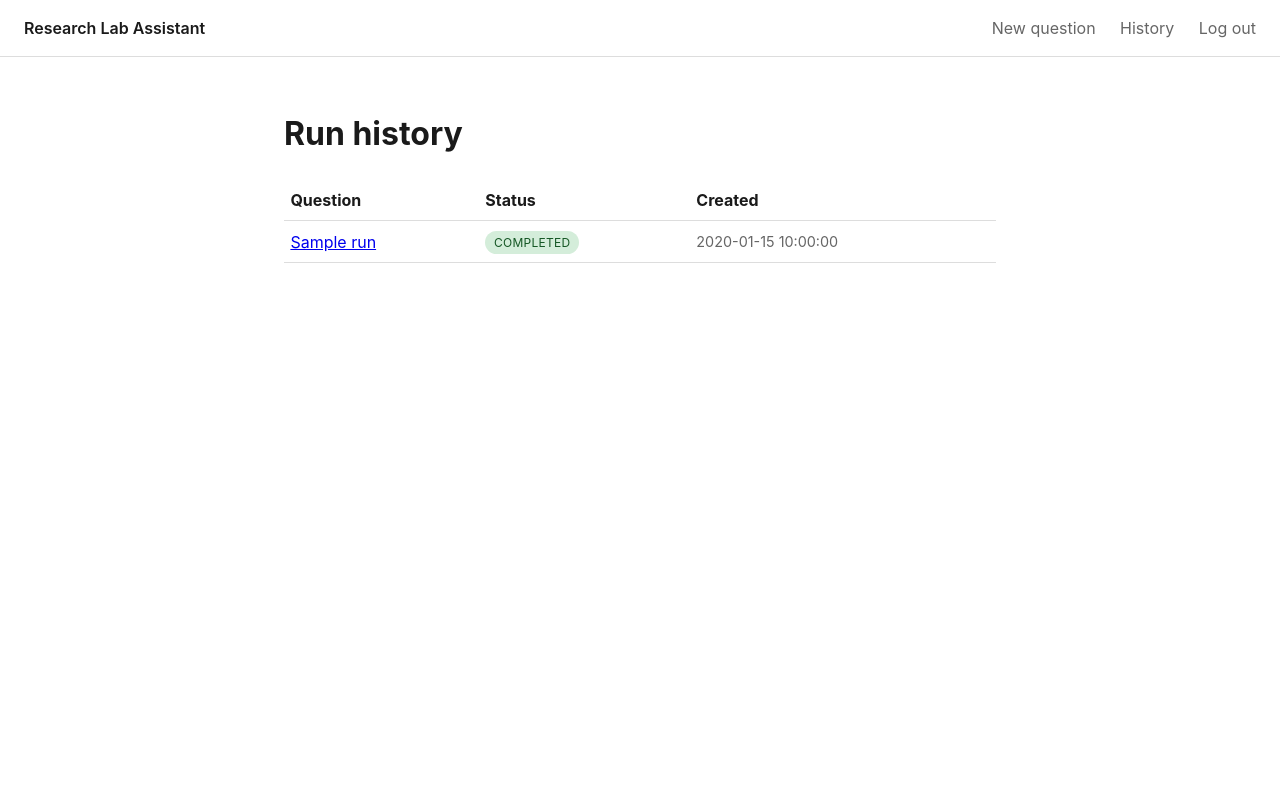
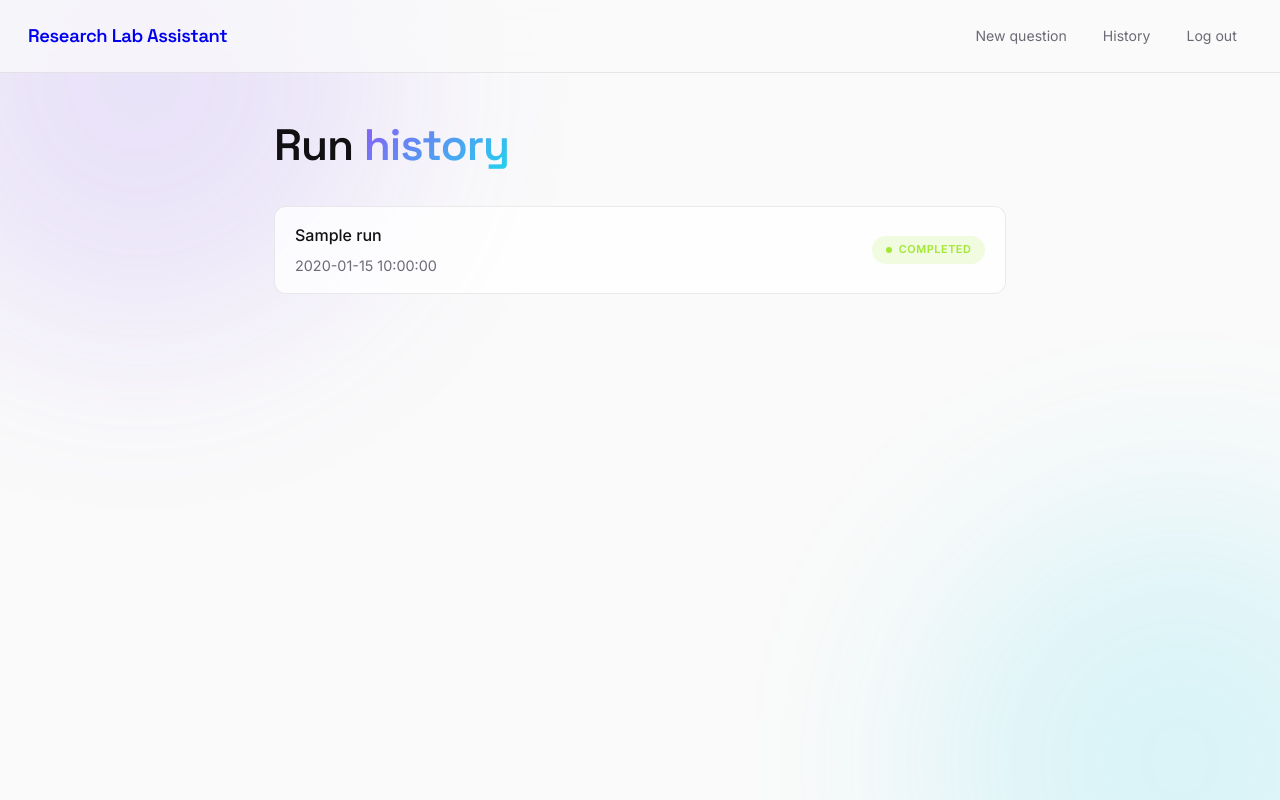
Before and after one commit to larachieppe/research-lab-assistant, a FastAPI app: template web/templates/history.html in a window 1280 px wide. Run offline with FastAPI, Linux system fonts and the light colour scheme; the template is opened without the code that fills it: most values are stand-ins (such as "Sample title", 1, 10 or a date in 2020).

Commit message:
Redesign the web app: bold modern tech aesthetic
Full visual overhaul per feedback that the previous design was too plain,
using Awwwards/CSS Design Awards-style references as inspiration:

- Space Grotesk (display) + Inter (body) via Google Fonts
- New violet -> cyan gradient accent palette, replacing the flat green,
  with status colors (amber/lime/coral) recolored to match
- Glass-panel cards (backdrop-blur + translucent surfaces) for the
  question form, run lists, evidence map, and references
- Fixed blurred "aurora" gradient blobs as a global background treatment
- Pill-shaped gradient buttons and nav links, sticky blurred nav bar with
  gradient-text brand
- Redesigned status badges (dot + tracked label, pulsing while running)
- A real hero moment on the question and history pages instead of a bare
  <h1>; history.html's plain <table> replaced with the same card-list
  component used for "recent runs" on the question page

Pure templates + CSS change - no backend, JS, or evidence-map logic
touched. Re-verified live that the evidence map's hover-highlight and
drag interactions still work correctly against the new color scheme.

```diff
--- a/web/static/style.css
+++ b/web/static/style.css
@@ -1,19 +1,30 @@
 :root {
-  color-scheme: light dark;
-  --fg: #1a1a1a;
-  --bg: #ffffff;
-  --subtle: #666;
-  --border: #ddd;
-  --accent: #2f6f4f;
+  color-scheme: dark light;
+  --bg: #0a0a0f;
+  --bg-elevated: rgba(255, 255, 255, 0.04);
+  --bg-input: rgba(255, 255, 255, 0.06);
+  --border: rgba(255, 255, 255, 0.08);
+  --fg: #f5f5f7;
+  --subtle: #9a9aa8;
+  --accent-1: #8b5cf6;
+  --accent-2: #22d3ee;
+  --accent-gradient: linear-gradient(135deg, var(--accent-1), var(--accent-2));
+  --success: #a3e635;
+  --warning: #fbbf24;
+  --danger: #fb7185;
+  --radius: 16px;
+  --font-display: "Space Grotesk", system-ui, -apple-system, sans-serif;
+  --font-body: "Inter", system-ui, -apple-system, sans-serif;
 }
 
-@media (prefers-color-scheme: dark) {
+@media (prefers-color-scheme: light) {
   :root {
-    --fg: #e8e8e8;
-    --bg: #16181c;
-    --subtle: #9aa0a6;
-    --border: #333;
-    --accent: #6fcf97;
+    --bg: #fafafa;
+    --bg-elevated: rgba(255, 255, 255, 0.75);
+    --bg-input: rgba(0, 0, 0, 0.03);
+    --border: rgba(0, 0, 0, 0.08);
+    --fg: #111114;
+    --subtle: #6b6b76;
   }
 }
 
@@ -21,161 +32,316 @@
 
 body {
   margin: 0;
-  font-family: -apple-system, BlinkMacSystemFont, "Segoe UI", sans-serif;
+  min-height: 100vh;
+  font-family: var(--font-body);
   color: var(--fg);
   background: var(--bg);
-  line-height: 1.5;
+  line-height: 1.6;
+  position: relative;
+  overflow-x: hidden;
 }
 
-.topbar {
-  display: flex;
-  justify-content: space-between;
-  align-items: center;
-  padding: 1rem 1.5rem;
-  border-bottom: 1px solid var(--border);
+body::before,
+body::after {
+  content: "";
+  position: fixed;
+  width: 520px;
+  height: 520px;
+  border-radius: 50%;
+  filter: blur(100px);
+  opacity: 0.3;
+  z-index: -1;
+  pointer-events: none;
 }
 
-.topbar .brand {
-  font-weight: 600;
-  color: var(--fg);
-  text-decoration: none;
+body::before { top: -180px; left: -120px; background: var(--accent-1); }
+body::after { bottom: -220px; right: -160px; background: var(--accent-2); }
+
+@media (prefers-color-scheme: light) {
+  body::before, body::after { opacity: 0.14; }
 }
 
-.topbar nav a {
-  margin-left: 1.25rem;
-  color: var(--subtle);
-  text-decoration: none;
+h1, h2, h3, .brand {
+  font-family: var(--font-display);
+  font-weight: 600;
+  letter-spacing: -0.02em;
 }
 
-.topbar nav a:hover { color: var(--fg); }
-
-.container {
-  max-width: 760px;
-  margin: 0 auto;
-  padding: 2rem 1.5rem 4rem;
+.gradient-text {
+  background: var(--accent-gradient);
+  -webkit-background-clip: text;
+  background-clip: text;
+  color: transparent;
 }
 
-.subtle { color: var(--subtle); font-size: 0.9rem; }
-
-.question-form {
-  display: flex;
-  flex-direction: column;
-  gap: 0.75rem;
-  margin: 1.5rem 0 2.5rem;
-}
-
-.question-form textarea,
-.question-form input {
-  font: inherit;
-  padding: 0.6rem 0.75rem;
-  border: 1px solid var(--border);
-  border-radius: 6px;
-  background: transparent;
-  color: var(--fg);
-}
-
-.form-row {
-  display: flex;
-  gap: 1.5rem;
-}
-
-.form-row label {
-  display: flex;
-  flex-direction: column;
-  gap: 0.3rem;
-  font-size: 0.85rem;
-  color: var(--subtle);
-}
-
-.form-row input { width: 6rem; }
-
-button {
-  align-self: flex-start;
-  font: inherit;
-  padding: 0.6rem 1.2rem;
-  border: none;
-  border-radius: 6px;
-  background: var(--accent);
-  color: #fff;
-  cursor: pointer;
-}
-
-button:hover { opacity: 0.9; }
-
-.run-list, .run-table { width: 100%; border-collapse: collapse; }
-
-.run-list { list-style: none; padding: 0; }
-.run-list li {
-  display: flex;
-  justify-content: space-between;
-  padding: 0.5rem 0;
-  border-bottom: 1px solid var(--border);
-}
-
-.run-table th, .run-table td {
-  text-align: left;
-  padding: 0.5rem 0.4rem;
-  border-bottom: 1px solid var(--border);
-}
-
-.status {
-  display: inline-block;
-  padding: 0.15rem 0.55rem;
-  border-radius: 999px;
-  font-size: 0.75rem;
-  text-transform: uppercase;
-  letter-spacing: 0.02em;
-}
-
-.status-pending, .status-running { background: #fff3cd; color: #7a5c00; }
-.status-completed { background: #d4edda; color: #155724; }
-.status-failed { background: #f8d7da; color: #721c24; }
-
-.error { color: #c0392b; }
-
-.loading {
-  display: flex;
-  align-items: center;
-  gap: 0.85rem;
-  margin-top: 1rem;
-}
-
-.loading .subtle { margin: 0; }
-
-.spinner {
-  flex-shrink: 0;
-  width: 1.25rem;
-  height: 1.25rem;
-  border: 2.5px solid var(--border);
-  border-top-color: var(--accent);
-  border-radius: 50%;
-  animation: spin 0.8s linear infinite;
+@keyframes fadeUp {
+  from { opacity: 0; transform: translateY(14px); }
+  to { opacity: 1; transform: translateY(0); }
 }
 
 @keyframes spin {
   to { transform: rotate(360deg); }
 }
 
-.summary { margin-top: 1rem; }
+@keyframes pulse {
+  0%, 100% { opacity: 1; transform: scale(1); }
+  50% { opacity: 0.35; transform: scale(1.5); }
+}
+
+.topbar {
+  position: sticky;
+  top: 0;
+  z-index: 10;
+  display: flex;
+  justify-content: space-between;
+  align-items: center;
+  padding: 1.1rem 1.75rem;
+  background: rgba(10, 10, 15, 0.55);
+  backdrop-filter: blur(18px);
+  border-bottom: 1px solid var(--border);
+}
+
+@media (prefers-color-scheme: light) {
+  .topbar { background: rgba(250, 250, 250, 0.75); }
+}
+
+.topbar .brand {
+  font-size: 1.15rem;
+  text-decoration: none;
+}
+
+.topbar nav { display: flex; gap: 0.35rem; align-items: center; }
+
+.topbar nav a {
+  color: var(--subtle);
+  text-decoration: none;
+  font-size: 0.88rem;
+  padding: 0.45rem 0.95rem;
+  border-radius: 999px;
+  transition: background 0.2s ease, color 0.2s ease;
+}
+
+.topbar nav a:hover { background: var(--bg-elevated); color: var(--fg); }
+
+.container {
+  max-width: 780px;
+  margin: 0 auto;
+  padding: 3rem 1.5rem 5rem;
+  position: relative;
+}
+
+.hero {
+  margin-bottom: 2.25rem;
+  animation: fadeUp 0.6s ease both;
+}
+
+.hero h1 {
+  font-size: clamp(2rem, 5vw, 2.75rem);
+  line-height: 1.12;
+  margin: 0 0 0.85rem;
+}
+
+.hero p { max-width: 42rem; margin: 0; }
+
+.subtle { color: var(--subtle); font-size: 0.9rem; }
+
+.card {
+  background: var(--bg-elevated);
+  backdrop-filter: blur(20px);
+  border: 1px solid var(--border);
+  border-radius: var(--radius);
+  padding: 1.5rem 1.75rem;
+}
+
+.question-form {
+  display: flex;
+  flex-direction: column;
+  gap: 1rem;
+  margin: 0 0 3rem;
+  background: var(--bg-elevated);
+  backdrop-filter: blur(20px);
+  border: 1px solid var(--border);
+  border-radius: var(--radius);
+  padding: 1.75rem;
+  animation: fadeUp 0.6s ease 0.08s both;
+}
+
+.question-form label {
+  font-size: 0.85rem;
+  color: var(--subtle);
+  font-weight: 500;
+}
+
+.question-form textarea,
+.question-form input,
+.login-form input {
+  font: inherit;
+  width: 100%;
+  padding: 0.75rem 1rem;
+  border: 1px solid var(--border);
+  border-radius: 10px;
+  background: var(--bg-input);
+  color: var(--fg);
+  transition: border-color 0.2s ease, box-shadow 0.2s ease;
+}
+
+.question-form textarea:focus,
+.question-form input:focus,
+.login-form input:focus {
+  outline: none;
+  border-color: var(--accent-1);
+  box-shadow: 0 0 0 3px rgba(139, 92, 246, 0.25);
+}
+
+.form-row { display: flex; gap: 1.5rem; }
+
+.form-row label {
+  display: flex;
+  flex-direction: column;
+  gap: 0.35rem;
+  font-size: 0.8rem;
+  color: var(--subtle);
+}
+
+.form-row input { width: 6.5rem; }
+
+button {
+  font: inherit;
+  cursor: pointer;
+  border: none;
+  border-radius: 999px;
+  transition: transform 0.15s ease, box-shadow 0.2s ease, opacity 0.2s ease;
+}
+
+.question-form button,
+.login-form button {
+  align-self: flex-start;
+  padding: 0.8rem 1.6rem;
+  background: var(--accent-gradient);
+  color: #fff;
+  font-weight: 600;
+  box-shadow: 0 6px 24px rgba(139, 92, 246, 0.35);
+}
+
+.login-form button { align-self: stretch; text-align: center; }
+
+button:hover { transform: translateY(-1px) scale(1.02); box-shadow: 0 8px 32px rgba(139, 92, 246, 0.45); }
+button:active { transform: translateY(0) scale(0.99); }
+
+h2 { font-size: 1.05rem; margin: 0 0 1rem; }
+
+.run-list {
+  list-style: none;
+  padding: 0;
+  margin: 0;
+  display: flex;
+  flex-direction: column;
+  gap: 0.6rem;
+}
+
+.run-list li {
+  display: flex;
+  justify-content: space-between;
+  align-items: center;
+  gap: 1rem;
+  padding: 1rem 1.25rem;
+  background: var(--bg-elevated);
+  border: 1px solid var(--border);
+  border-radius: 12px;
+  transition: transform 0.15s ease, border-color 0.2s ease;
+}
+
+.run-list li:hover { transform: translateY(-2px); border-color: var(--accent-1); }
+
+.run-list a {
+  color: var(--fg);
+  text-decoration: none;
+  font-weight: 500;
+}
+
+.run-card-main {
+  display: flex;
+  flex-direction: column;
+  gap: 0.3rem;
+  min-width: 0;
+}
+
+.run-card-main a {
+  overflow: hidden;
+  text-overflow: ellipsis;
+  white-space: nowrap;
+}
+
+.status {
+  display: inline-flex;
+  align-items: center;
+  gap: 0.45rem;
+  padding: 0.32rem 0.85rem;
+  border-radius: 999px;
+  font-size: 0.68rem;
+  font-weight: 700;
+  text-transform: uppercase;
+  letter-spacing: 0.05em;
+  white-space: nowrap;
+}
+
+.status::before {
+  content: "";
+  width: 6px;
+  height: 6px;
+  border-radius: 50%;
+  background: currentColor;
+  flex-shrink: 0;
+}
+
+.status-pending, .status-running { background: rgba(251, 191, 36, 0.15); color: var(--warning); }
+.status-running::before { animation: pulse 1.2s ease-in-out infinite; }
+.status-completed { background: rgba(163, 230, 53, 0.15); color: var(--success); }
+.status-failed { background: rgba(251, 113, 133, 0.15); color: var(--danger); }
+
+.error { color: var(--danger); }
+
+.summary { margin-top: 0; line-height: 1.7; }
 .summary h2 { font-size: 1.1rem; }
+
+.loading {
+  display: flex;
+  flex-direction: column;
+  align-items: center;
+  gap: 1.25rem;
+  padding: 3.5rem 1rem;
+  text-align: center;
+}
+
+.spinner {
+  width: 42px;
+  height: 42px;
+  border-radius: 50%;
+  border: 3px solid var(--border);
+  border-top-color: var(--accent-1);
+  border-right-color: var(--accent-2);
+  animation: spin 0.8s linear infinite;
+}
 
 .cite-marker {
   cursor: pointer;
-  color: var(--accent);
+  color: var(--accent-2);
   font-weight: 600;
-  border-radius: 3px;
-  padding: 0 0.1rem;
-  transition: opacity 0.15s ease;
+  border-radius: 4px;
+  padding: 0 0.15rem;
+  transition: opacity 0.15s ease, background 0.15s ease, color 0.15s ease;
 }
 
-.cite-marker.highlighted { background: var(--accent); color: #fff; }
+.cite-marker.highlighted { background: var(--accent-gradient); color: #fff; }
 .cite-marker.dimmed { opacity: 0.3; }
 
 .evidence-map {
-  margin: 2rem 0;
-  padding: 1rem 1.25rem;
+  margin: 1.75rem 0;
+  padding: 1.5rem 1.75rem;
+  background: var(--bg-elevated);
+  backdrop-filter: blur(20px);
   border: 1px solid var(--border);
-  border-radius: 8px;
+  border-radius: var(--radius);
 }
 
 .evidence-map h2 { font-size: 1rem; margin-top: 0; }
--- a/web/templates/base.html
+++ b/web/templates/base.html
@@ -4,6 +4,9 @@
   <meta charset="utf-8">
   <meta name="viewport" content="width=device-width, initial-scale=1">
   <title>{% block title %}Research Lab Assistant{% endblock %}</title>
+  <link rel="preconnect" href="https://fonts.googleapis.com">
+  <link rel="preconnect" href="https://fonts.gstatic.com" crossorigin>
+  <link href="https://fonts.googleapis.com/css2?family=Space+Grotesk:wght@500;600;700&family=Inter:wght@400;500;600&display=swap" rel="stylesheet">
   <link rel="stylesheet" href="/static/style.css">
 </head>
 <body>
--- a/web/templates/history.html
+++ b/web/templates/history.html
@@ -1,22 +1,21 @@
 {% extends "base.html" %}
 {% block title %}History - Research Lab Assistant{% endblock %}
 {% block content %}
-  <h1>Run history</h1>
+  <section class="hero">
+    <h1>Run <span class="gradient-text">history</span></h1>
+  </section>
   {% if runs %}
-    <table class="run-table">
-      <thead>
-        <tr><th>Question</th><th>Status</th><th>Created</th></tr>
-      </thead>
-      <tbody>
-        {% for run in runs %}
-          <tr>
-            <td><a href="/runs/{{ run.id }}">{{ run.question }}</a></td>
-            <td><span class="status status-{{ run.status }}">{{ run.status }}</span></td>
-            <td class="subtle">{{ run.created_at }}</td>
-          </tr>
-        {% endfor %}
-      </tbody>
-    </table>
+    <ul class="run-list">
+      {% for run in runs %}
+        <li>
+          <div class="run-card-main">
+            <a href="/runs/{{ run.id }}">{{ run.question }}</a>
+            <span class="subtle">{{ run.created_at }}</span>
+          </div>
+          <span class="status status-{{ run.status }}">{{ run.status }}</span>
+        </li>
+      {% endfor %}
+    </ul>
   {% else %}
     <p class="subtle">No runs yet. <a href="/">Ask a question</a> to get started.</p>
   {% endif %}
--- a/web/templates/login.html
+++ b/web/templates/login.html
@@ -4,6 +4,9 @@
   <meta charset="utf-8">
   <meta name="viewport" content="width=device-width, initial-scale=1">
   <title>Log in - Research Lab Assistant</title>
+  <link rel="preconnect" href="https://fonts.googleapis.com">
+  <link rel="preconnect" href="https://fonts.gstatic.com" crossorigin>
+  <link href="https://fonts.googleapis.com/css2?family=Space+Grotesk:wght@500;600;700&family=Inter:wght@400;500;600&display=swap" rel="stylesheet">
   <link rel="stylesheet" href="/static/style.css">
 </head>
 <body class="login-body">
```
Also changed, not shown: other parts of web/static/style.css (+43 -33 lines), web/templates/index.html (+8 -6 lines), web/templates/run_detail.html (+7 -5 lines).
